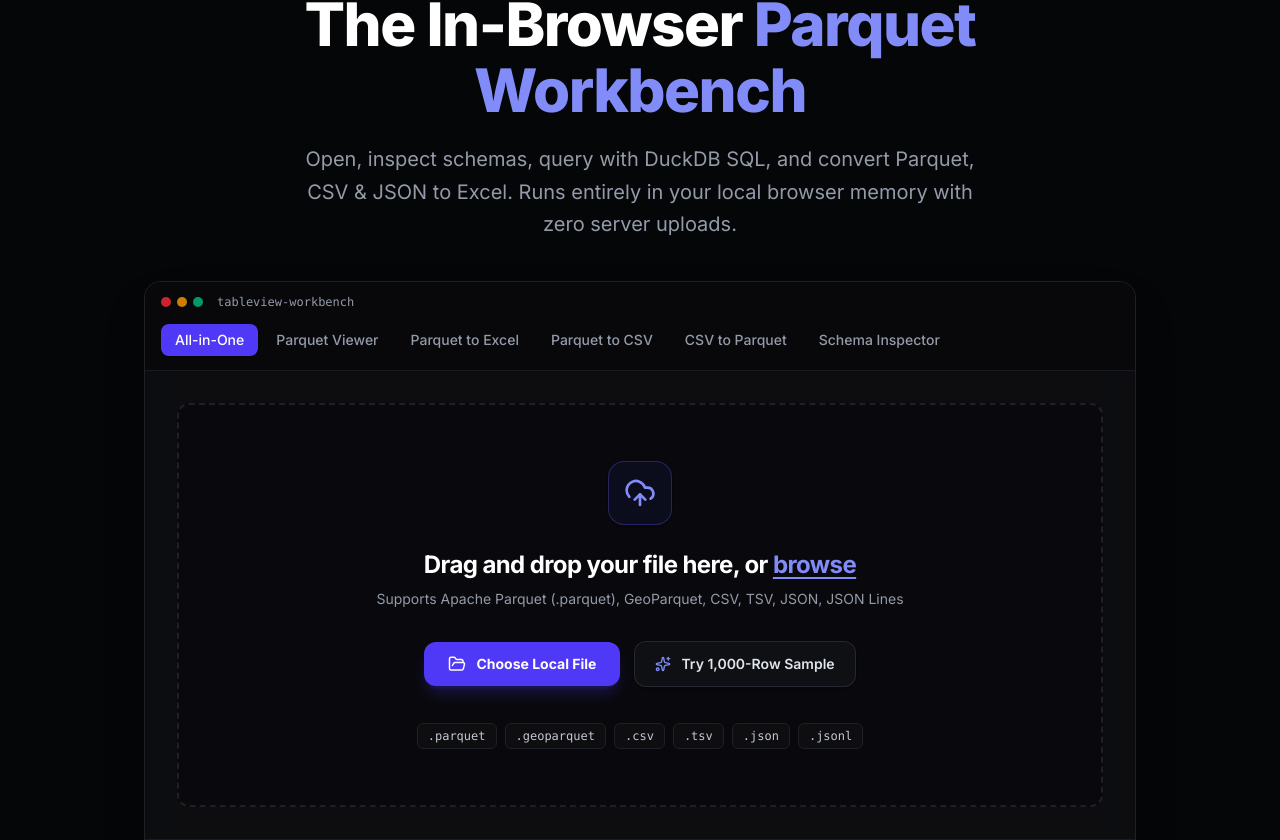
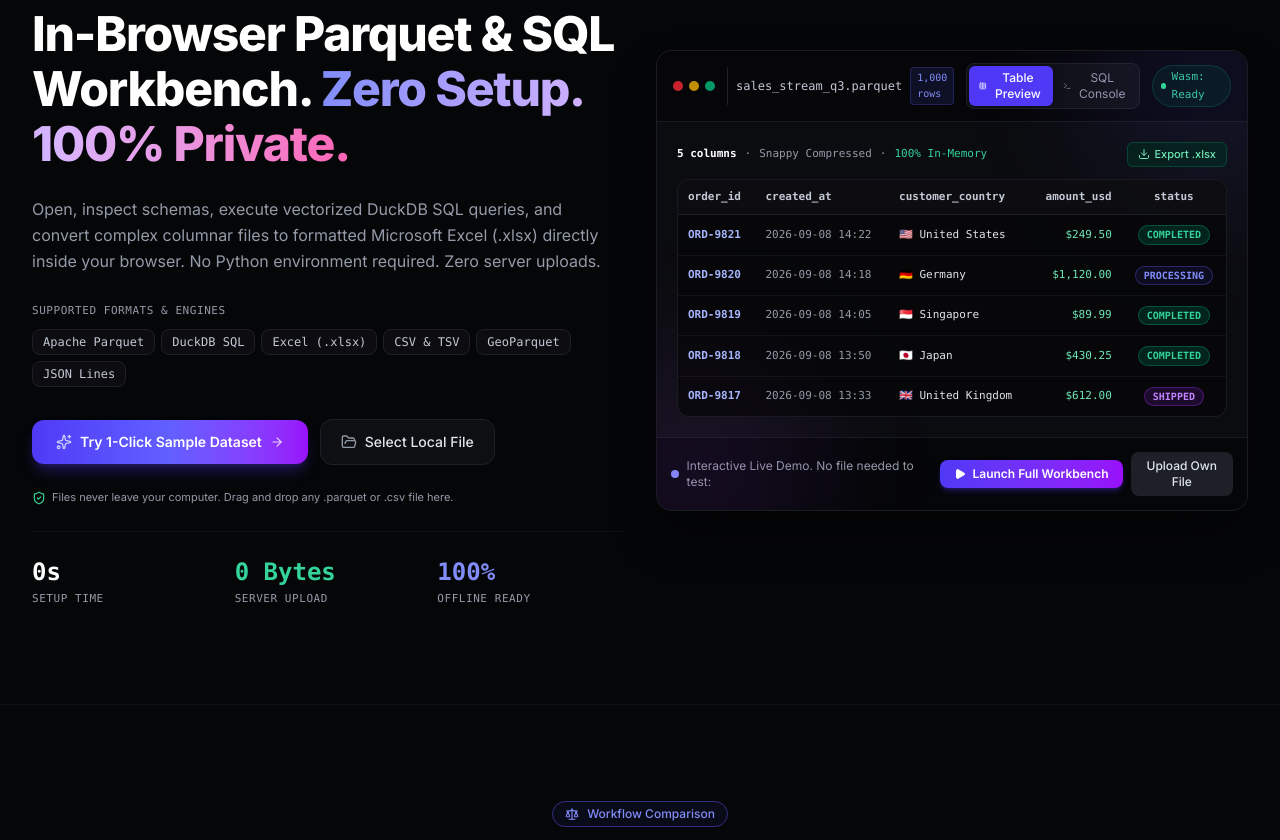
Before and after one commit to Sphinm/tableview, a React (Vite) app: page / in a window 1280 px wide. Shown: the part 160-1000 px from the top of the page. Built offline with nearby package versions, Linux system fonts and the light colour scheme.

Commit message:
feat: integrate modern hero and comparison matrix into App.tsx

```diff
--- a/src/App.tsx
+++ b/src/App.tsx
@@ -3,6 +3,8 @@
 import { Header } from './components/Header';
 import { Footer } from './components/Footer';
 import { DropZone } from './components/DropZone';
+import { HeroSection } from './components/HeroSection';
+import { CompareSection } from './components/CompareSection';
 import { DataView } from './components/DataView';
 import { SeoSection } from './components/SeoSection';
 import { GuidesHub } from './pages/GuidesHub';
@@ -135,6 +137,8 @@
               onReset={handleReset}
             />
           ) : (
+            <>
+              {activeToolConfig ? (
                 <DropZone
                   onFileSelected={handleFileSelected}
                   onTrySample={handleTrySample}
@@ -142,6 +146,16 @@
                   loadingStatus={loadingStatus}
                   toolConfig={activeToolConfig}
                 />
+              ) : (
+                <HeroSection
+                  onFileSelected={handleFileSelected}
+                  onTrySample={handleTrySample}
+                  isLoading={isLoading}
+                  loadingStatus={loadingStatus}
+                />
+              )}
+              <CompareSection />
+            </>
           )}
 
           {!currentTable && <SeoSection toolConfig={activeToolConfig} />}
```
Lines whose indentation alone changed are shown as unchanged.
